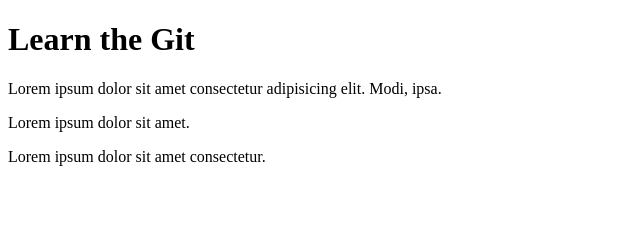
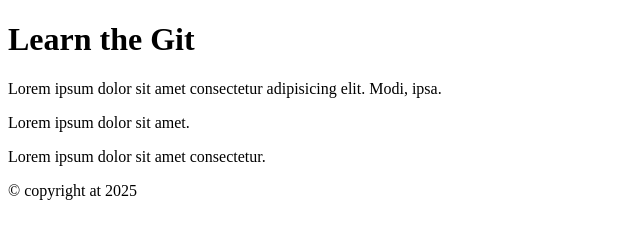
Before and after one commit to Adkham-Bakhadirovich/example, a plain HTML site: page index.html in a window 1280 px wide. Shown: the whole page, without its empty margins (0-640 px from the left). Drawn offline with Linux system fonts and the light colour scheme.

Commit message:
keyingi commit

```diff
--- a/index.html
+++ b/index.html
@@ -10,5 +10,8 @@
     <p>Lorem ipsum dolor sit amet consectetur adipisicing elit. Modi, ipsa.</p>
     <p>Lorem ipsum dolor sit amet.</p>
     <p>Lorem ipsum dolor sit amet consectetur.</p>
+    <footer>
+      <p>&copy; copyright at 2025</p>
+    </footer>
   </body>
 </html>
```
